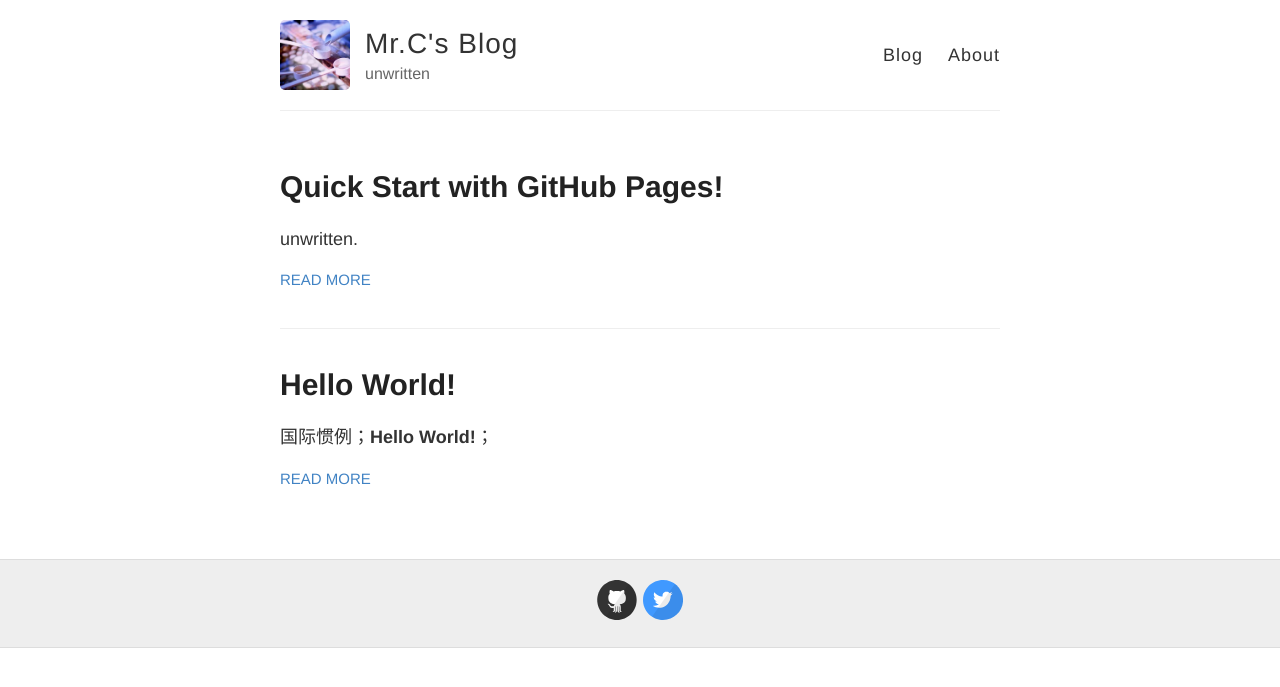
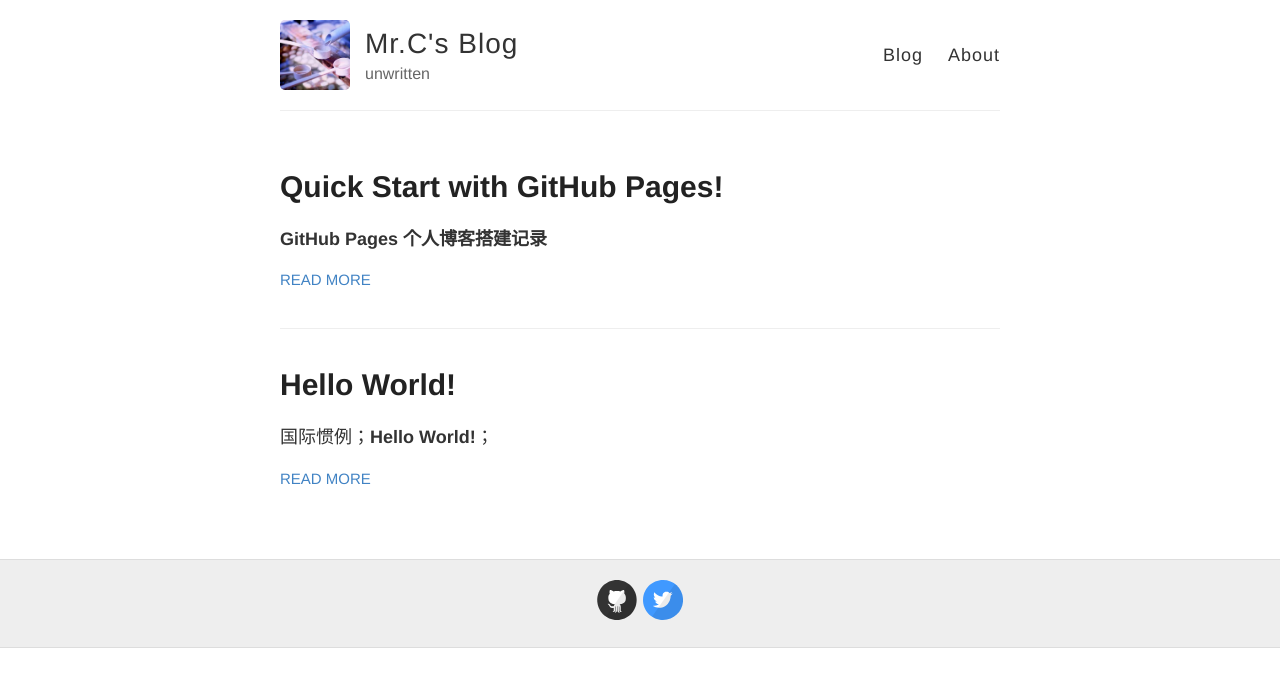
Before and after one commit to Alan-2018/Alan-2018.github.io, a Jekyll site: the page built from index.html, in a window 1280 px wide. Shown: the top 687 px of the page. Built offline with Jekyll 4.4.1, drawn with Linux system fonts in a browser that asks for light colours; part of the change alters nothing that is shown.

Commit message:
[add] Quick-Start-with-GitHub-Pages

````diff
--- a/_posts/2025-12-4-Quick-Start-with-GitHub-Pages.md
+++ b/_posts/2025-12-4-Quick-Start-with-GitHub-Pages.md
@@ -3,4 +3,125 @@ layout: post
 title: Quick Start with GitHub Pages!
 ---
 
-unwritten.
+
+**GitHub Pages 个人博客搭建记录**
+
+
+**系统环境版本：**
+1. macOs Big Sur 11.2.3
+2. Command Line Tools for Xcode 12.5
+3. zsh 5.8 (x86_64-apple-darwin20.0)
+4. rbenv 1.3.2
+5. ruby 3.3.10 (2025-10-23 revision 343ea05002) [x86_64-darwin20]
+6. gem jekyll 4.4.1
+7. gem bundler 4.0.0
+8. gem github-pages 232
+
+
+**大体流程：**
+1. 新建 ``<username>.github.io`` 存储库；
+2. 在 ``设置`` & ``代码和自动化`` 等部署发布 GitHub Pages 网站；
+3. 使用 Jekyll 向 GitHub Pages 站点添加内容
+
+
+**1~2 见 [GitHub Pages 快速入门](https://docs.github.com/zh/pages/quickstart)**
+
+
+**安装 Jekyll 主要步骤：**
+1. macOs 内置 ``/usr/bin/ruby`` 2.6.3p62 版本过低；导致 jekyll & bundler 安装失败；
+```
+sudo gem install jekyll bundler --source https://mirror.tuna.tsinghua.edu.cn/rubygems/
+---
+ERROR:  Error installing jekyll:
+	The last version of rouge (>= 3.0, < 5.0) to support your Ruby & RubyGems was 3.30.0. Try installing it with `gem install rouge -v 3.30.0` and then running the current command again
+	rouge requires Ruby version >= 2.7. The current ruby version is 2.6.3.62.
+ERROR:  Error installing bundler:
+	The last version of bundler (>= 0) to support your Ruby & RubyGems was 2.4.22. Try installing it with `gem install bundler -v 2.4.22`
+	bundler requires Ruby version >= 3.2.0. The current ruby version is 2.6.3.62.
+```
+2. 因为 macOs 内置 ruby；所以 先安装 ``rbenv`` ruby env；再安装 ruby 3.3.10；又失败；
+```
+brew install rbenv ruby-build
+---
+Warning: You are using macOS 11.
+We (and Apple) do not provide support for this old version.
+You may have better luck with MacPorts which supports older versions of macOS:
+  https://www.macports.org
+
+This is a Tier 3 configuration:
+  https://docs.brew.sh/Support-Tiers#tier-3
+You can report Tier 3 unrelated issues to Homebrew/* repositories!
+Read the above document before opening any issues or PRs.
+
+==> Installing dependencies for rbenv: m4, autoconf, ca-certificates, openssl@3, pkgconf, readline and ruby-build
+==> Installing rbenv dependency: m4
+Error: Your Command Line Tools are too outdated.
+Update them from Software Update in System Preferences.
+
+If that doesn't show you any updates, run:
+  sudo rm -rf /Library/Developer/CommandLineTools
+  sudo xcode-select --install
+
+Alternatively, manually download them from:
+  https://developer.apple.com/download/all/.
+You should download the Command Line Tools for Xcode 13.2.1.
+```
+3. 在 macOs ``系统偏好设置`` & ``软件更新`` 更新 Command Line Tools；
+4. 通过 rbenv 安装 ruby；
+```
+rbenv install -l
+rbenv install 3.3.10
+rbenv versions
+    * system
+      3.3.10
+
+rbenv global 3.3.10
+echo 'eval "$(rbenv init - zsh)"' >> ~/.zshrc
+```
+5. 通过 gem 安装 jekyll & bundler & github-pages；
+```
+gem sources -l
+    *** CURRENT SOURCES ***
+
+    https://rubygems.org/
+    https://mirrors.aliyun.com/rubygems/
+
+gem sources --add https://mirrors.aliyun.com/rubygems/
+
+gem install github-pages
+    sass's executable "sass" conflicts with sass-embedded
+    Overwrite the executable? [yN]  ERROR:  Error installing github-pages:
+	    "sass" from sass conflicts with installed executable from sass-embedded
+
+gem install github-pages --force
+```
+
+
+**``使用 Jekyll 向 GitHub Pages 站点添加内容`` 见 [Jekyll Now](https://github.com/barryclark/jekyll-now/)**
+``Jekyll Now`` 上一次 commit 还是 2016；``README.md`` 也提到了 Jekyll 3 兼容性；现在已是 Jekyll 4；
+```
+March, 2016: If you're on an old version of Jekyll Now and run into a) build warnings or b) syntax highlighting issues caused by Jekyll 3 and GitHub Pages updates, just ✨update your _config.yml✨ and you'll be set!
+```
+但是因为 [姚顺雨 GitHub Pages](https://ysymyth.github.io/) 与 ``Disqus commenting`` 特性；先这样；
+以后看如何接入 GitHub 与微博等国内社媒平台；
+
+
+**其他：**
+1. 在印象里，仓库可见性必须是``public``；
+2. GitHub Pages 自定义域名；无域名；未尝试；似乎与 ``DNS 提供商`` & ``CNAME`` 有关；
+3. 免费域名存在域名劫持风险；Domain Hijacking；DNS Hijacking；
+4. ``gem install jekyll``等安装慢，可能是因为镜像源（国外源）等网络状况“差”；ruby性能强弱应该不是主要因素吧~
+5. gem 提示 “SSL 证书错误”；``sudo gem update --system``似乎无用；换为其他源、还是直接使用默认源 后可行；
+6. Jekyll 只是 GitHub 推荐使用；
+7. Jekyll Now 是基于 Jekyll 开发的模板（主题）之一；在 http://jekyllthemes.org/ 下载 Jekyll Now 后，``bundle install`` 与 ``jekyll new . --force`` 等命令均不可行；
+   1. 前者 ``Could not locate Gemfile``；后者应该是新建项目；根据 [Jekyll Now](https://github.com/barryclark/jekyll-now/) 使用``jekyll serve``后可行；
+8. ``bundle exec jekyll serve`` 等其他命令未尝试；
+
+
+**References:**
+1. [GitHub Pages 快速入门](https://docs.github.com/zh/pages/quickstart)
+2. [关于自定义域名和 GitHub 页面](https://docs.github.com/zh/pages/configuring-a-custom-domain-for-your-github-pages-site/about-custom-domains-and-github-pages)
+3. [如何在 GitHub 上写博客？](https://www.zhihu.com/question/20962496)
+4. [github pages搭建自己的博客](https://www.jianshu.com/p/3f2afe2ae7fd)
+5. [Jekyll Now](https://github.com/barryclark/jekyll-now/)
+6. [姚顺雨 GitHub Pages](https://ysymyth.github.io/)
````
